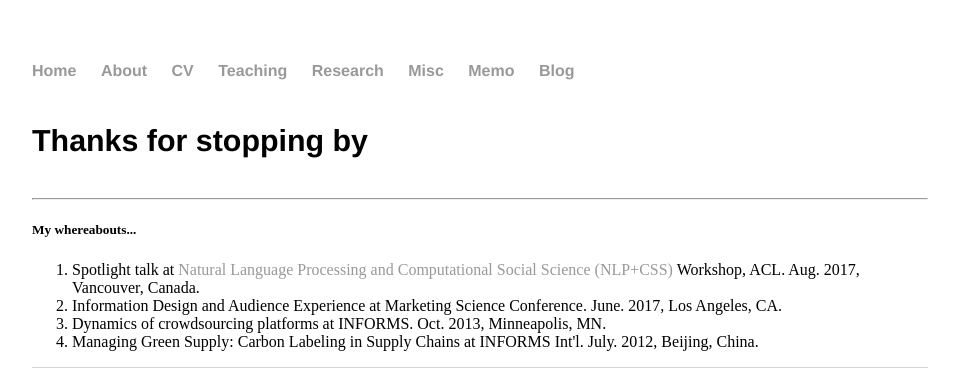
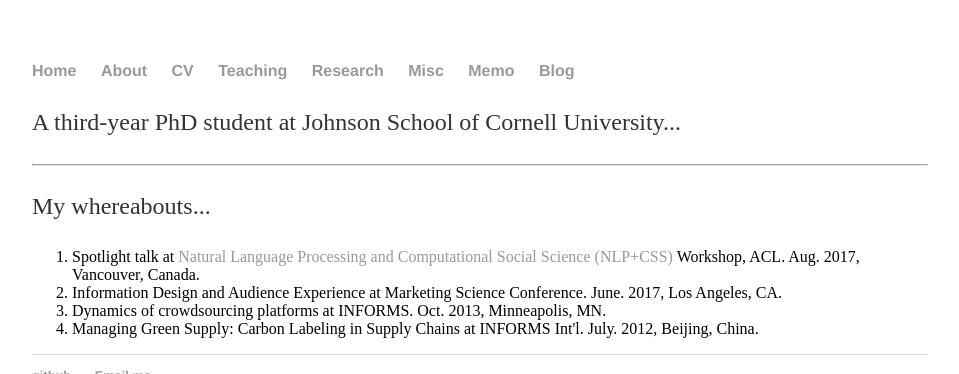
Before and after one commit to shenglih/shenglih.github.io, a Jekyll site: the page built from About/index.html, in a window 1280 px wide, cut to the strip 0-374 px from the top of the page. Shown: the whole strip, without its empty margins (160-1119 px from the left). Built offline with Jekyll 4.4.1, drawn with Linux system fonts in a browser that asks for light colours.

Commit message:
Update index.html

```diff
--- a/About/index.html
+++ b/About/index.html
@@ -3,11 +3,11 @@ layout: about
 title: Shengli Hu, About
 ---
 <div class="blurb">
-	<h4>Thanks for stopping by </h5>
+	<p> A third-year PhD student at Johnson School of Cornell University... </p>
 
 	<hr>
 
-	<h5> My whereabouts... </h5>
+	<p> My whereabouts... </p>
 	<ol>
 		<li> Spotlight talk at <a href="https://sites.google.com/site/nlpandcss/nlp-css-at-acl-2017"> Natural Language Processing and Computational Social Science (NLP+CSS)</a> Workshop, ACL. Aug. 2017, Vancouver, Canada.</li>
 		<li> Information Design and Audience Experience at Marketing Science Conference. June. 2017, Los Angeles, CA. </li>
```
